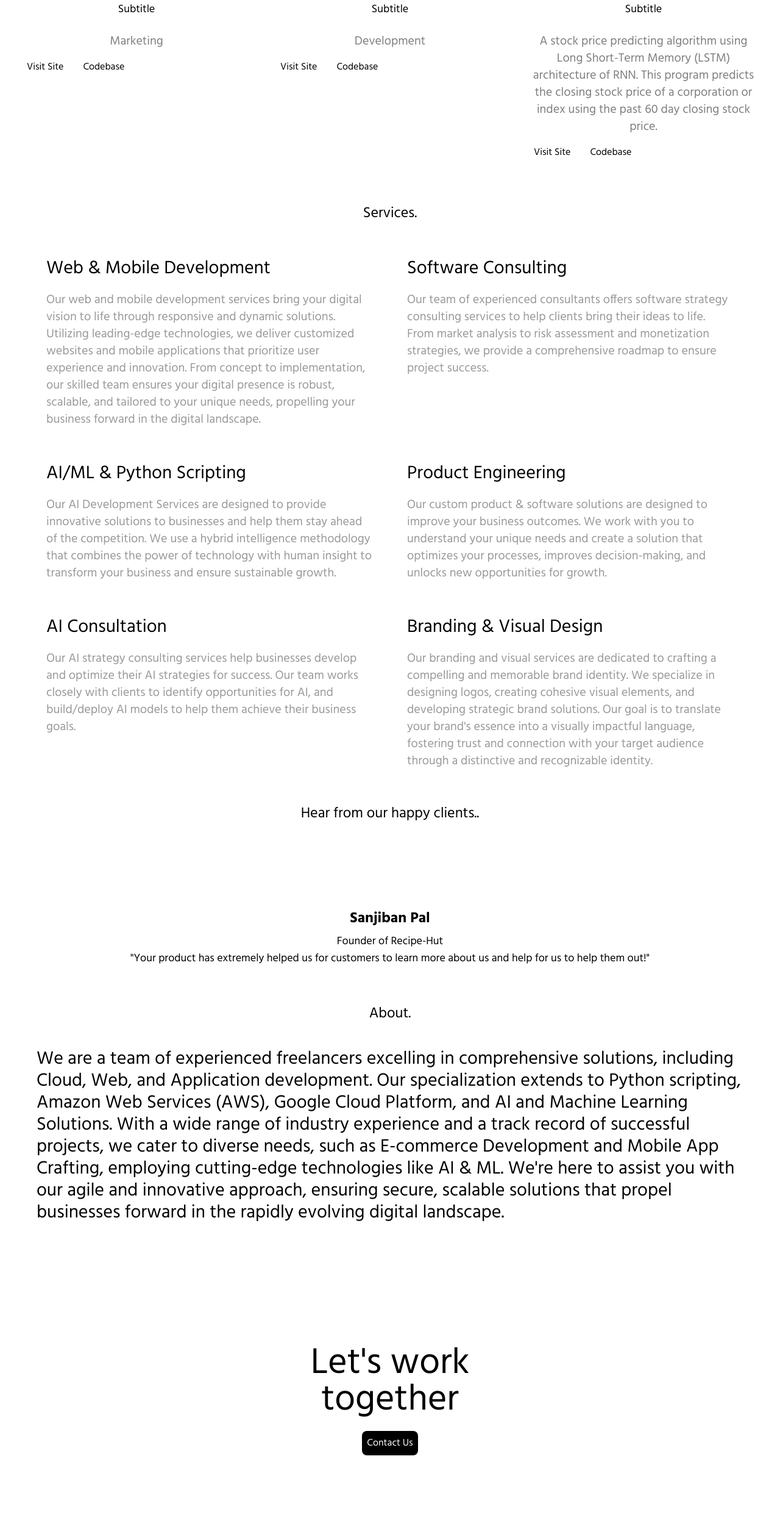
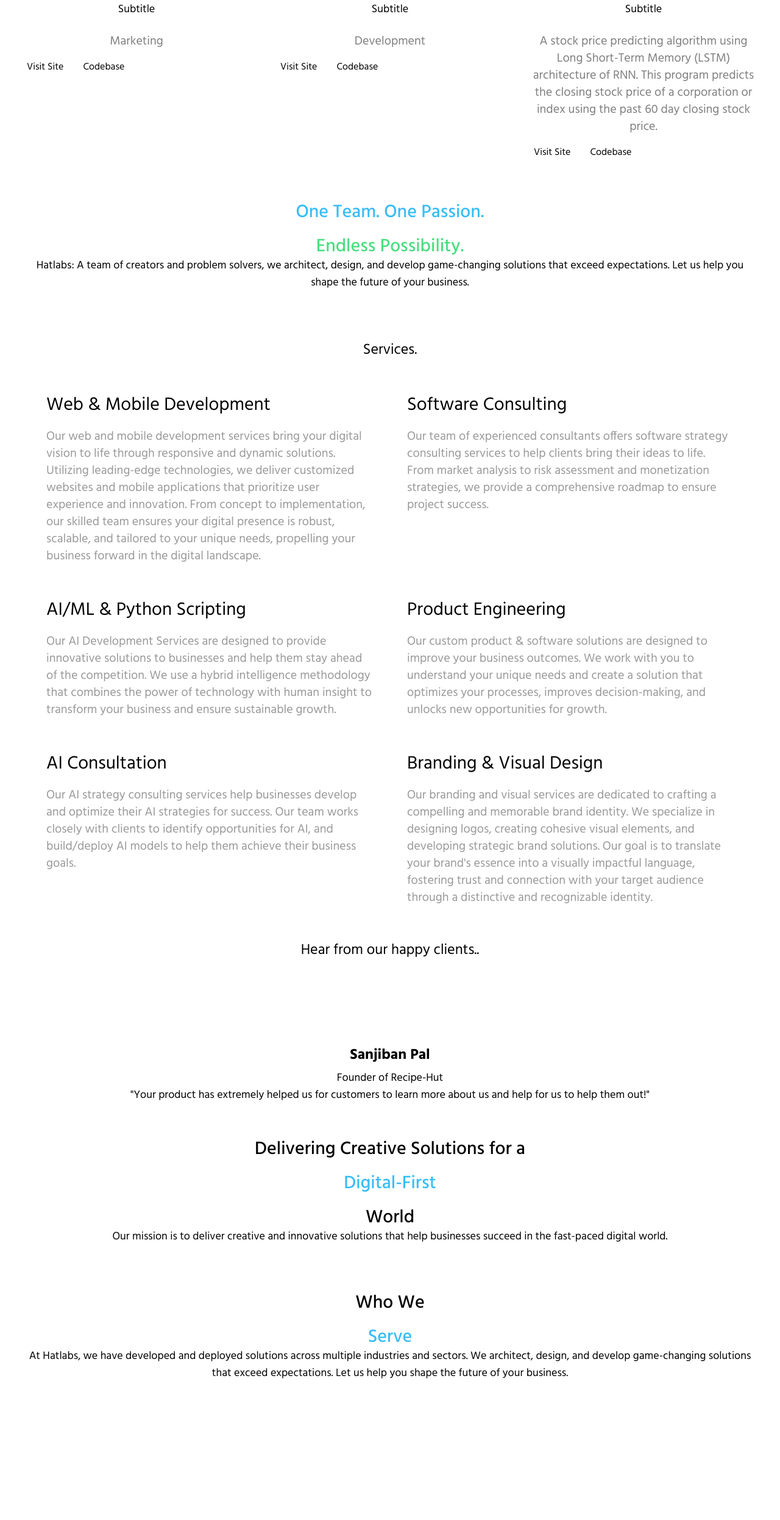
Before and after one commit to hatlabsInc/Portfolio, a Next.js app: page / in a window 1280 px wide. Shown: the part 1434-3926 px from the top of the page at 61% size. Built offline with nearby package versions, Linux system fonts and the light colour scheme.

Commit message:
Upddate : removed about, added smart UI

```diff
--- a/pages/index.js
+++ b/pages/index.js
@@ -108,6 +108,22 @@ export default function Home() {
             ))}
           </div>
         </div>
+        <div
+      className="overflow-hidden rounded-lg p-2 laptop:p-4 first:ml-0 link">
+      <h1 className="mt-5 text-3xl font-medium text-sky-400">
+        One Team. One Passion.
+      </h1>
+      <h1 className="mt-5 text-3xl font-medium text-green-400">
+        Endless Possibility.
+      </h1>
+      <p className="text-lg title">Hatlabs: A team of creators and problem solvers, we architect, design, and develop game-changing solutions that exceed expectations. Let us help you shape the future of your business.</p>
+      <br/>
+
+      <div className="flex justify-content: center">
+      {/* <Button href={site_url}>Visit Site</Button>
+      <Button href={github_url}>Codebase</Button> */}
+      </div>
+      </div>
 
         <div className="mt-10 laptop:mt-30 p-2 laptop:p-0 ">
           <h1 className="tablet:m-10 text-2xl text-bold">Services.</h1>
@@ -128,12 +144,52 @@ export default function Home() {
 
         <Testimonials/>
         </div>
-        <div className="mt-10  p-2 laptop:p-0" ref={aboutRef}>
+
+
+      <div
+      className="overflow-hidden rounded-lg p-2 laptop:p-4 first:ml-0 link">
+      <h1 className="mt-5 text-3xl font-medium ">
+      Delivering Creative Solutions for a
+      </h1>
+      <h1 className="mt-5 text-3xl font-medium text-sky-400">
+      Digital-First
+      </h1>
+      <h1 className="mt-5 text-3xl font-medium ">
+      World
+      </h1>
+
+      <p className="text-lg title">Our mission is to deliver creative and innovative solutions that help businesses succeed in the fast-paced digital world.</p>
+      <br/>
+
+      <div className="flex justify-content: center">
+      {/* <Button href={site_url}>Visit Site</Button>
+      <Button href={github_url}>Codebase</Button> */}
+      </div>
+      </div>
+
+      <div
+      className="overflow-hidden rounded-lg p-2 laptop:p-4 first:ml-0 link">
+      <h1 className="mt-5 text-3xl font-medium ">
+        Who We
+      </h1>
+      <h1 className="mt-5 text-3xl font-medium text-sky-400">
+      Serve
+      </h1>
+      <p className="text-lg title">At Hatlabs, we have developed and deployed solutions across multiple industries and sectors. We architect, design, and develop game-changing solutions that exceed expectations. Let us help you shape the future of your business.</p>
+      <br/>
+
+      <div className="flex justify-content: center">
+      {/* <Button href={site_url}>Visit Site</Button>
+      <Button href={github_url}>Codebase</Button> */}
+      </div>
+      </div>
+
+        {/* <div className="mt-10  p-2 laptop:p-0" ref={aboutRef}>
           <h1 className="tablet:m-10 text-2xl text-bold">About.</h1>
           <p className="tablet:m-10 mt-2 text-xl laptop:text-3xl w-full laptop:pr-20 text-left">
             {data.aboutpara}
           </p>
-        </div>
+        </div> */}
         <Footer />
       </div>
     </div>
```
